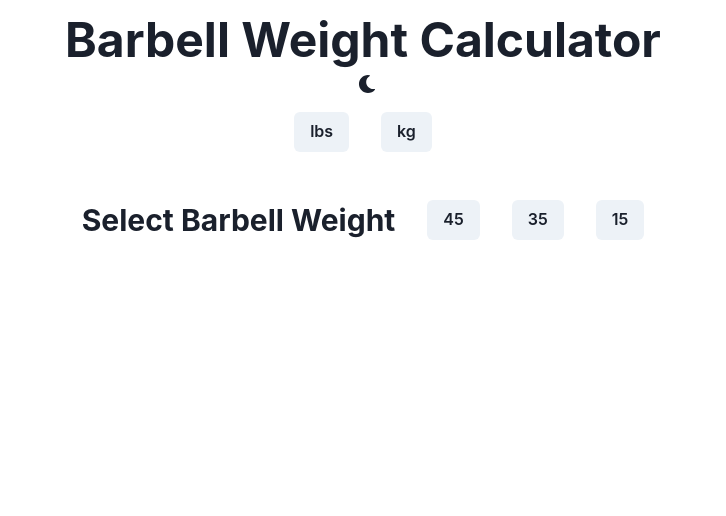
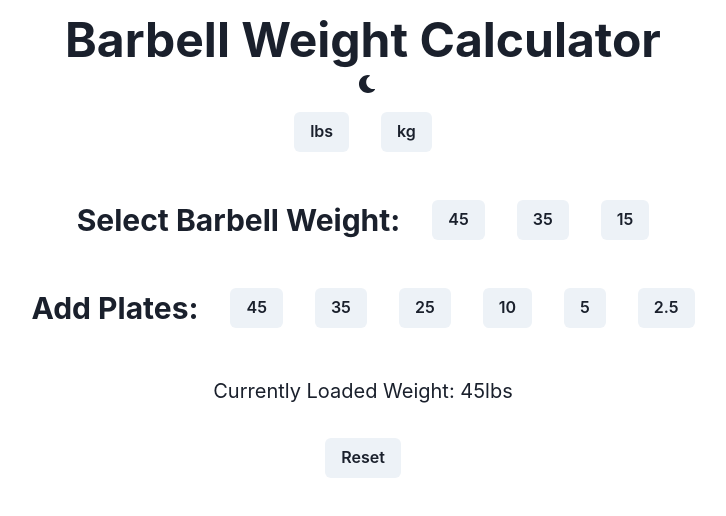
Before and after one commit to pswk1/barbell_calculator, a React (Create React App) app: page / in a window 1280 px wide. Shown: the top 516 px of the page, without its empty margins (277-1003 px from the left). Built offline with nearby package versions, Linux system fonts and the light colour scheme.

Commit message:
plates component
- dynamic Plates component changes values in the same way Barbell does, in response to unit of measurement

```diff
--- a/src/components/Barbell.tsx
+++ b/src/components/Barbell.tsx
@@ -1,37 +1,33 @@
 import { useState } from 'react';
-import { Flex, Button, Heading, HStack, Text } from '@chakra-ui/react';
+import { Flex, Button, Heading, HStack } from '@chakra-ui/react';
+import Plates from './Plates';
 
 const barLbs = [45, 35, 15];
 const barKg = [20, 15, 12];
 
-/*
-interface IWeight {
-  unit: string,
-  barWeights: number[],
-  plateWeights: number[],
-  currentWeight: number
-}
-
-type ContextType = {
-    weight: IWeight,
-    handleUnit: (unit: string) => void,
-    clearBar: (weight: IWeight) => void
-}
-
-*/
-
 const Barbell: React.FC = () => {
 	const [unit, setUnit] = useState<string>('lbs');
 	const [bar, setBar] = useState<number[]>(barLbs);
+	const [currentWeight, setCurrentWeight] = useState<number>(45);
 
-	const handleUnit = (unit: string) => {
+	const handleUnit = (unit: string): void => {
 		setUnit(unit);
 		if (unit === 'lbs') {
+			setCurrentWeight(45);
 			setBar(barLbs);
 		} else {
+			setCurrentWeight(20);
 			setBar(barKg);
 		}
 	};
+
+	const reset = (): void => {
+		setCurrentWeight(45);
+		setBar(barLbs);
+		setUnit('lbs');
+		console.log(unit);
+	};
+
 	return (
 		<Flex
 			mt={12}
@@ -45,11 +41,13 @@ const Barbell: React.FC = () => {
 			</HStack>
 
 			<HStack mt={12} spacing='8'>
-				<Heading size='lg'>Select Barbell Weight</Heading>
+				<Heading size='lg'>Select Barbell Weight: </Heading>
 				{bar.map((weight, i) => (
 					<Button key={i}>{weight}</Button>
 				))}
 			</HStack>
+
+			<Plates unit={unit} reset={reset} currentWeight={currentWeight} />
 		</Flex>
 	);
 };
--- /dev/null
+++ b/src/components/Plates.tsx
@@ -0,0 +1,39 @@
+import React from 'react';
+import { Flex, Button, Heading, HStack, Text } from '@chakra-ui/react';
+
+const platesLbs = [45, 35, 25, 10, 5, 2.5];
+const platesKg = [25, 20, 15, 10, 5, 2.5];
+
+interface Props {
+	unit: string;
+	currentWeight: number;
+	reset(): void;
+}
+
+const Plates: React.FC<Props> = ({ unit, currentWeight, reset }: Props) => {
+	return (
+		<Flex
+			mt={12}
+			direction='column'
+			alignItems='center'
+			justifyContent='center'
+		>
+			<HStack spacing='8'>
+				<Heading size='lg'>Add Plates: </Heading>
+				{unit === 'lbs'
+					? platesLbs.map((weight, i) => <Button key={i}>{weight}</Button>)
+					: platesKg.map((weight, i) => <Button key={i}>{weight}</Button>)}
+			</HStack>
+
+			<Text mt={12} fontSize='xl'>
+				Currently Loaded Weight: {currentWeight}
+				{unit}
+			</Text>
+			<Button mt={8} onClick={reset}>
+				Reset
+			</Button>
+		</Flex>
+	);
+};
+
+export default Plates;
```
